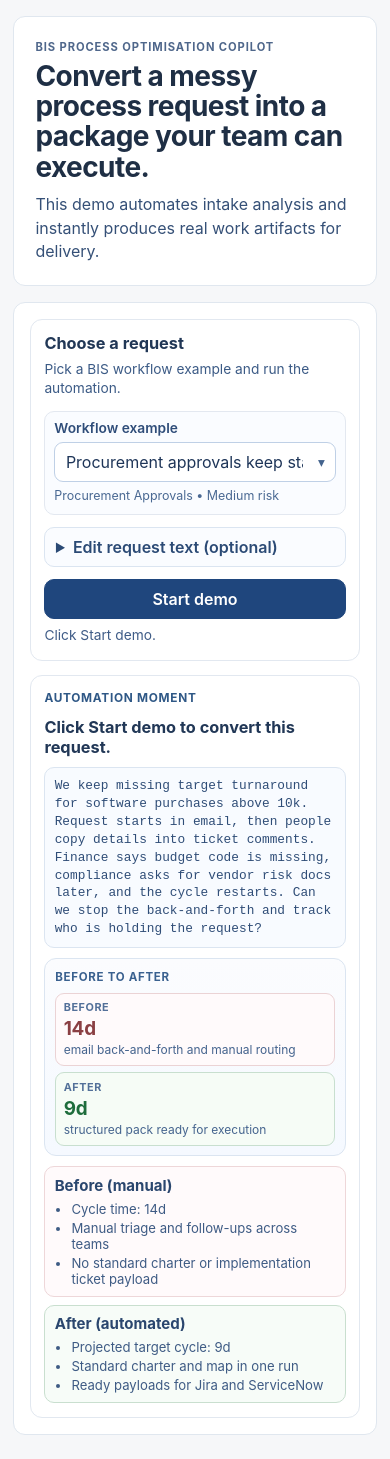
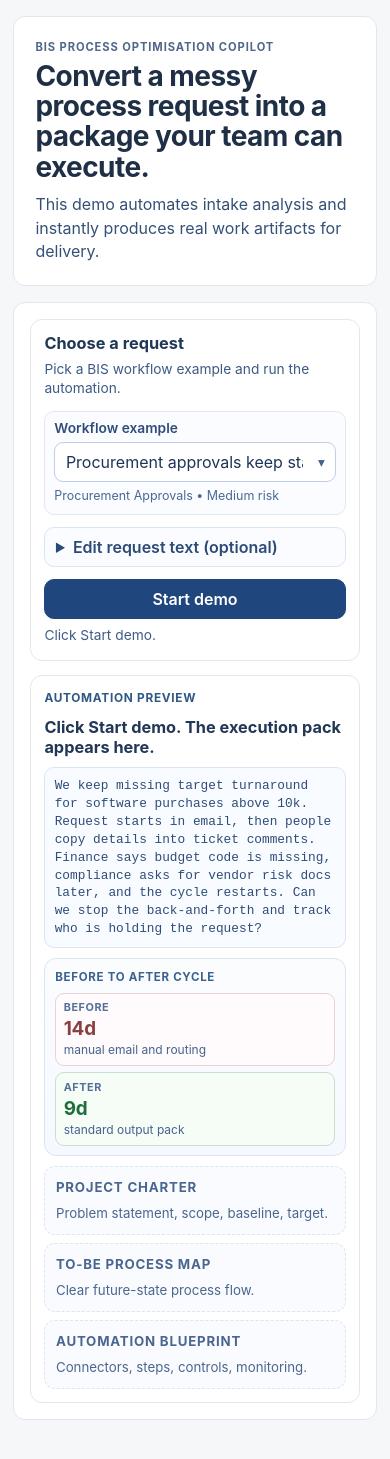
Before and after one commit to KumarNavish/KumarNavish.github.io, a React (Vite) app in the folder site/demos/bis-continual-process-automation-demo/: page / in a window 390 px wide. Built offline with nearby package versions, Linux system fonts and the light colour scheme.

Commit message:
refine bis demo: outcome-first artifact reveal

```diff
--- a/site/demos/bis-continual-process-automation-demo/src/App.tsx
+++ b/site/demos/bis-continual-process-automation-demo/src/App.tsx
@@ -21,8 +21,6 @@ interface ImpactSnapshot {
   payloadCount: number
   outputCount: number
 }
-
-type ArtifactTab = 'charter' | 'map' | 'payload'
 
 function metricToText(value: string | number | null | undefined): string {
   if (value === null || value === undefined) {
@@ -130,7 +128,6 @@ function App() {
 
   const [result, setResult] = useState<PipelineResult | null>(null)
   const [impactRationale, setImpactRationale] = useState<ImpactRationale | null>(null)
-  const [activeArtifact, setActiveArtifact] = useState<ArtifactTab>('charter')
 
   const [isRunning, setIsRunning] = useState(false)
   const [copyStatus, setCopyStatus] = useState<string | null>(null)
@@ -176,12 +173,12 @@ function App() {
   const requestPreview = excerpt(requestText || selectedSample?.text || '', 360)
 
   const outcomeHeadline = impactSnapshot
-    ? 'Automation complete: execution pack generated'
+    ? 'Execution pack generated'
     : 'From manual intake to execution-ready package'
 
   const outcomeSubline = impactSnapshot
-    ? `${formatDays(beforeCycleTime)} -> ${formatDays(afterCycleTime)} target cycle and ${impactSnapshot.monthlyHoursSaved} hours saved per month.`
-    : 'One click generates a charter, process map, and handoff payloads.'
+    ? `${formatDays(beforeCycleTime)} to ${formatDays(afterCycleTime)} target cycle`
+    : 'Run once to generate charter, map, and payloads.'
   const charterTargetCycle = result
     ? metricToText(result.charter.target_metrics.cycle_time_days_target)
     : 'n/a'
@@ -209,22 +206,7 @@ function App() {
         tracker_owner: trackerPayload?.owner ?? 'n/a',
       }
     : null
-  const beforePainPoints = [
-    `Cycle time: ${formatDays(previewBaselineDays)}`,
-    'Manual triage and follow-ups across teams',
-    'No standard charter or implementation ticket payload',
-  ]
-  const afterOutcomePoints = result
-    ? [
-        `Target cycle: ${formatDays(afterCycleTime)}`,
-        `${result.triage.est_savings_hours_per_month} hours/month saved`,
-        `${totalArtifacts} ready artifacts generated`,
-      ]
-    : [
-        `Projected target cycle: ${formatDays(inferredTargetDays)}`,
-        'Standard charter and map in one run',
-        'Ready payloads for Jira and ServiceNow',
-      ]
+  const blueprintPreview = result?.blueprint.steps.slice(0, 4) ?? []
 
   const hintText = useMemo(() => {
     if (error) {
@@ -246,7 +228,6 @@ function App() {
       setRequestText(nextSample.text)
       setResult(null)
       setImpactRationale(null)
-      setActiveArtifact('charter')
       setCopyStatus(null)
     }
   }
@@ -272,7 +253,6 @@ function App() {
     const nextResult = runIntakePipeline(sampleForRun, catalog)
     setResult(nextResult)
     setImpactRationale(buildImpactRationale(nextResult))
-    setActiveArtifact('charter')
     setIsRunning(false)
   }
 
@@ -364,53 +344,49 @@ function App() {
         <section className="result-pane" aria-live="polite">
           {!result ? (
             <section className="outcome-shell preview-shell">
-              <p className="moment-tag">Automation moment</p>
-              <h2>Click Start demo to convert this request.</h2>
+              <p className="moment-tag">Automation preview</p>
+              <h2>Click Start demo. The execution pack appears here.</h2>
               <pre className="input-preview">{requestPreview}</pre>
 
               <article className="reveal-card">
-                <p className="reveal-label">Before to After</p>
+                <p className="reveal-label">Before to after cycle</p>
                 <div className="reveal-track">
                   <section className="reveal-state before">
                     <span className="reveal-tag">Before</span>
                     <strong>{formatDays(previewBaselineDays)}</strong>
-                    <small>email back-and-forth and manual routing</small>
+                    <small>manual email and routing</small>
                   </section>
                   <section className="reveal-state after">
                     <span className="reveal-tag">After</span>
                     <strong>{formatDays(inferredTargetDays)}</strong>
-                    <small>structured pack ready for execution</small>
+                    <small>standard output pack</small>
                   </section>
                 </div>
               </article>
 
-              <section className="proof-grid">
-                <article className="proof-card before-card">
-                  <h3>Before (manual)</h3>
-                  <ul>
-                    {beforePainPoints.map((point) => (
-                      <li key={`before-${point}`}>{point}</li>
-                    ))}
-                  </ul>
+              <section className="deliverables-grid">
+                <article className="artifact-card placeholder-card">
+                  <p className="doc-tag">Project charter</p>
+                  <p>Problem statement, scope, baseline, target.</p>
                 </article>
-                <article className="proof-card after-card">
-                  <h3>After (automated)</h3>
-                  <ul>
-                    {afterOutcomePoints.map((point) => (
-                      <li key={`after-preview-${point}`}>{point}</li>
-                    ))}
-                  </ul>
+                <article className="artifact-card placeholder-card">
+                  <p className="doc-tag">To-be process map</p>
+                  <p>Clear future-state process flow.</p>
+                </article>
+                <article className="artifact-card placeholder-card">
+                  <p className="doc-tag">Automation blueprint</p>
+                  <p>Connectors, steps, controls, monitoring.</p>
                 </article>
               </section>
             </section>
           ) : (
             <section className="outcome-shell live-shell">
-              <p className="moment-tag">Automation delivered</p>
+              <p className="moment-tag">Automation result</p>
               <h2>{outcomeHeadline}</h2>
               <p className="outcome-lede">{outcomeSubline}</p>
 
               <article className={`reveal-card ${hasResult ? 'revealed' : ''}`}>
-                <p className="reveal-label">Before to After</p>
+                <p className="reveal-label">Before to after cycle</p>
                 <div className="reveal-track">
                   <section className="reveal-state before">
                     <span className="reveal-tag">Before</span>
@@ -420,33 +396,14 @@ function App() {
                   <section className="reveal-state after">
                     <span className="reveal-tag">After</span>
                     <strong>{formatDays(afterCycleTime)}</strong>
-                    <small>standardized pack and controlled handoff</small>
+                    <small>standard output pack and handoff</small>
                   </section>
                 </div>
               </article>
 
-              <section className="proof-grid">
-                <article className="proof-card before-card">
-                  <h3>Before (manual)</h3>
-                  <ul>
-                    {beforePainPoints.map((point) => (
-                      <li key={`before-live-${point}`}>{point}</li>
-                    ))}
-                  </ul>
-                </article>
-                <article className="proof-card after-card">
-                  <h3>After (automated)</h3>
-                  <ul>
-                    {afterOutcomePoints.map((point) => (
-                      <li key={`after-live-${point}`}>{point}</li>
-                    ))}
-                  </ul>
-                </article>
-              </section>
-
               <div className="metric-row">
                 <article>
-                  <span>Saved per month</span>
+                  <span>Saved / month</span>
                   <strong>{impactSnapshot.monthlyHoursSaved}</strong>
                 </article>
                 <article>
@@ -459,66 +416,38 @@ function App() {
                 </article>
               </div>
 
-              <section className="output-workbench">
-                <header className="output-header">
-                  <h3>Your outputs</h3>
-                  <p>Switch between the generated charter, process map, and payload pack.</p>
-                </header>
-
-                <div className="artifact-tabs" role="tablist" aria-label="Output tabs">
-                  <button
-                    className={`tab-btn ${activeArtifact === 'charter' ? 'active' : ''}`}
-                    onClick={() => setActiveArtifact('charter')}
-                    role="tab"
-                    aria-selected={activeArtifact === 'charter'}
-                  >
-                    Charter
-                  </button>
-                  <button
-                    className={`tab-btn ${activeArtifact === 'map' ? 'active' : ''}`}
-                    onClick={() => setActiveArtifact('map')}
-                    role="tab"
-                    aria-selected={activeArtifact === 'map'}
-                  >
-                    Process map
-                  </button>
-                  <button
-                    className={`tab-btn ${activeArtifact === 'payload' ? 'active' : ''}`}
-                    onClick={() => setActiveArtifact('payload')}
-                    role="tab"
-                    aria-selected={activeArtifact === 'payload'}
-                  >
-                    Export payloads
-                  </button>
+              <section className="deliverables-grid">
+                <section className="artifact-card deliverable-card">
+                  <p className="doc-tag">Project charter</p>
+                  <h3>{result.sample.title}</h3>
+                  <p>{result.charter.problem_statement}</p>
+                  <dl className="doc-grid">
+                    <div>
+                      <dt>Target cycle</dt>
+                      <dd>{charterTargetCycle}</dd>
                     </div>
-
-                {activeArtifact === 'charter' ? (
-                  <section className="artifact-card artifact-view">
-                    <h3>Charter summary</h3>
-                    <p>
-                      <strong>Problem:</strong> {result.charter.problem_statement}
-                    </p>
-                    <p>
-                      <strong>Target cycle:</strong> {charterTargetCycle}
-                    </p>
-                    <p>
-                      <strong>Next action:</strong> {result.triage.next_action}
-                    </p>
-                    <p>
-                      <strong>Priority and risk:</strong> {result.triage.priority} /{' '}
-                      {prettyCategory(result.triage.risk_level)}
-                    </p>
+                    <div>
+                      <dt>Priority</dt>
+                      <dd>{result.triage.priority}</dd>
+                    </div>
+                    <div>
+                      <dt>Risk</dt>
+                      <dd>{prettyCategory(result.triage.risk_level)}</dd>
+                    </div>
+                    <div>
+                      <dt>Next action</dt>
+                      <dd>{result.triage.next_action}</dd>
+                    </div>
+                  </dl>
                   <div className="outputs-actions">
                     <button className="primary-btn" onClick={() => copyJson('Charter JSON', result.charter)}>
                       Copy charter JSON
                     </button>
                   </div>
                 </section>
-                ) : null}
 
-                {activeArtifact === 'map' ? (
-                  <section className="artifact-card artifact-view">
-                    <h3>To-be process map</h3>
+                <section className="artifact-card deliverable-card">
+                  <p className="doc-tag">To-be process map</p>
                   <MermaidDiagram title="To-be process" chart={result.toBeMermaid} />
                   <div className="outputs-actions">
                     <button
@@ -529,25 +458,42 @@ function App() {
                     </button>
                   </div>
                 </section>
-                ) : null}
 
-                {activeArtifact === 'payload' ? (
-                  <section className="artifact-card artifact-view">
-                    <h3>Handoff payloads</h3>
-                    <pre>{JSON.stringify(payloadPreview, null, 2)}</pre>
-                    <p>
-                      <strong>Tracker status:</strong> {trackerStatus}
-                    </p>
+                <section className="artifact-card deliverable-card">
+                  <p className="doc-tag">Automation blueprint</p>
+                  <ol className="step-list">
+                    {blueprintPreview.map((step) => (
+                      <li key={step.id}>
+                        <strong>{step.name}</strong>
+                        <span>{step.description}</span>
+                      </li>
+                    ))}
+                  </ol>
                   <div className="outputs-actions">
-                      <button className="primary-btn" onClick={() => void copyFullPack()}>
-                        Copy full package
+                    <button className="primary-btn" onClick={() => copyJson('Blueprint JSON', result.blueprint)}>
+                      Copy blueprint JSON
                     </button>
+                  </div>
+                </section>
+              </section>
+
+              <section className="payload-grid">
+                <section className="artifact-card payload-card">
+                  <p className="doc-tag">Jira payload</p>
+                  <p>{metricToText(jiraFields?.summary)}</p>
+                  <div className="outputs-actions">
                     <button
                       className="secondary-btn"
                       onClick={() => copyJson('Jira payload', result.exports.jira_issue_create)}
                     >
                       Copy Jira JSON
                     </button>
+                  </div>
+                </section>
+                <section className="artifact-card payload-card">
+                  <p className="doc-tag">ServiceNow payload</p>
+                  <p>{metricToText(servicenowPayload?.short_description)}</p>
+                  <div className="outputs-actions">
                     <button
                       className="secondary-btn"
                       onClick={() => copyJson('ServiceNow payload', result.exports.servicenow_record_create)}
@@ -556,7 +502,18 @@ function App() {
                     </button>
                   </div>
                 </section>
-                ) : null}
+                <section className="artifact-card payload-card">
+                  <p className="doc-tag">Process tracker row</p>
+                  <pre>{JSON.stringify(payloadPreview, null, 2)}</pre>
+                  <p>
+                    <strong>Status:</strong> {trackerStatus}
+                  </p>
+                  <div className="outputs-actions">
+                    <button className="primary-btn" onClick={() => void copyFullPack()}>
+                      Copy full package
+                    </button>
+                  </div>
+                </section>
               </section>
 
               <details className="advanced-block">
--- a/site/demos/bis-continual-process-automation-demo/src/styles.css
+++ b/site/demos/bis-continual-process-automation-demo/src/styles.css
@@ -350,40 +350,6 @@ button:disabled {
   animation: reveal-up 360ms ease-out forwards;
 }
 
-.proof-grid {
-  display: grid;
-  grid-template-columns: repeat(2, minmax(0, 1fr));
-  gap: 0.48rem;
-}
-
-.proof-card {
-  border: 1px solid #dde5ef;
-  border-radius: 10px;
-  background: #fff;
-  padding: 0.55rem 0.58rem;
-  display: grid;
-  gap: 0.35rem;
-}
-
-.proof-card ul {
-  margin: 0;
-  padding-left: 1.05rem;
-  display: grid;
-  gap: 0.2rem;
-  color: #3e5b84;
-  font-size: 0.82rem;
-}
-
-.before-card {
-  background: #fffafb;
-  border-color: #eed7d9;
-}
-
-.after-card {
-  background: #f7fcf8;
-  border-color: #c9dfcf;
-}
-
 .metric-row {
   display: grid;
   grid-template-columns: repeat(3, minmax(0, 1fr));
@@ -417,45 +383,10 @@ button:disabled {
   gap: 0.44rem;
 }
 
-.output-workbench {
-  border: 1px solid #dce6f2;
-  border-radius: 12px;
-  background: #f9fbff;
-  padding: 0.68rem;
-  display: grid;
-  gap: 0.54rem;
-}
-
-.output-header p {
-  margin-top: 0.2rem;
-  color: #3f5e88;
-  font-size: 0.84rem;
-}
-
-.artifact-tabs {
+.deliverables-grid {
   display: grid;
   grid-template-columns: repeat(3, minmax(0, 1fr));
-  gap: 0.36rem;
-}
-
-.tab-btn {
-  border: 1px solid #c6d5e8;
-  border-radius: 9px;
-  background: #fff;
-  color: #2d4c76;
-  font-size: 0.83rem;
-  font-weight: 600;
-  padding: 0.5rem;
-}
-
-.tab-btn.active {
-  background: #1f467d;
-  border-color: #1f467d;
-  color: #fff;
-}
-
-.artifact-view {
-  margin: 0;
+  gap: 0.52rem;
 }
 
 .artifact-card {
@@ -478,6 +409,84 @@ button:disabled {
   border: 1px solid #d6dfec;
   border-radius: 8px;
   padding: 0.5rem;
+}
+
+.placeholder-card {
+  background: #f9fbff;
+  border-style: dashed;
+}
+
+.placeholder-card p {
+  margin: 0;
+  color: #4a668f;
+  font-size: 0.83rem;
+}
+
+.doc-tag {
+  margin: 0;
+  text-transform: uppercase;
+  letter-spacing: 0.06em;
+  color: #4d6791;
+  font-size: 0.7rem;
+  font-weight: 700;
+}
+
+.deliverable-card h3 {
+  margin-top: -0.05rem;
+}
+
+.doc-grid {
+  margin: 0;
+  display: grid;
+  gap: 0.42rem;
+}
+
+.doc-grid div {
+  border: 1px solid #e3ebf5;
+  border-radius: 8px;
+  background: #f8fbff;
+  padding: 0.38rem 0.42rem;
+}
+
+.doc-grid dt {
+  font-size: 0.7rem;
+  color: #506b93;
+  text-transform: uppercase;
+  letter-spacing: 0.05em;
+}
+
+.doc-grid dd {
+  margin: 0.16rem 0 0;
+  color: #1f3f66;
+  font-size: 0.84rem;
+}
+
+.step-list {
+  margin: 0;
+  padding-left: 1.05rem;
+  display: grid;
+  gap: 0.34rem;
+}
+
+.step-list li {
+  display: grid;
+  gap: 0.12rem;
+  color: #33527c;
+}
+
+.step-list span {
+  font-size: 0.81rem;
+  color: #4b6994;
+}
+
+.payload-grid {
+  display: grid;
+  grid-template-columns: repeat(3, minmax(0, 1fr));
+  gap: 0.52rem;
+}
+
+.payload-card p {
+  margin: 0;
 }
 
 .map-card {
@@ -544,8 +553,8 @@ button:disabled {
     grid-template-columns: 1fr;
   }
 
-  .proof-grid,
-  .artifact-tabs {
+  .deliverables-grid,
+  .payload-grid {
     grid-template-columns: 1fr;
   }
 }
```
Lines whose indentation alone changed are shown as unchanged.
